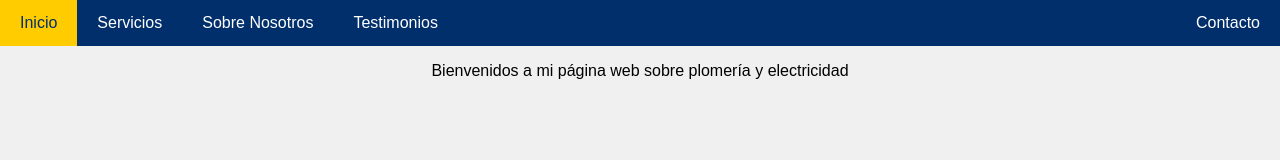
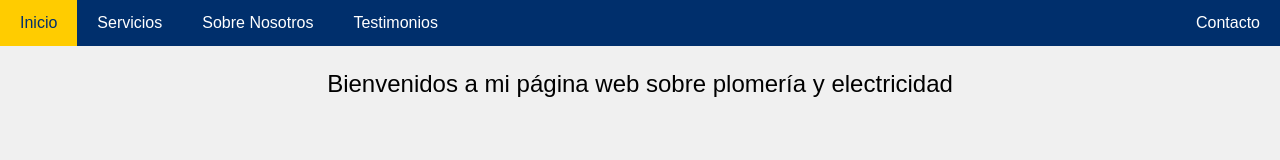
Before and after one commit to FRD31/Plomeria, a plain HTML site: page index.html in a window 1280 px wide. Drawn offline with Linux system fonts and the light colour scheme.

Commit message:
Update index.html

```diff
--- a/index.html
+++ b/index.html
@@ -24,7 +24,9 @@
         </ul>
     </nav>
     <center>
-    <p>Bienvenidos a mi página web sobre plomería y electricidad </p>
+        <Font size="5">
+    <i style="font-family: 'Times New Roman', Times, serift;"></i><p>Bienvenidos a mi página web sobre plomería y electricidad </p>
     </center>
+</i>
 </body>
 </html>
```
